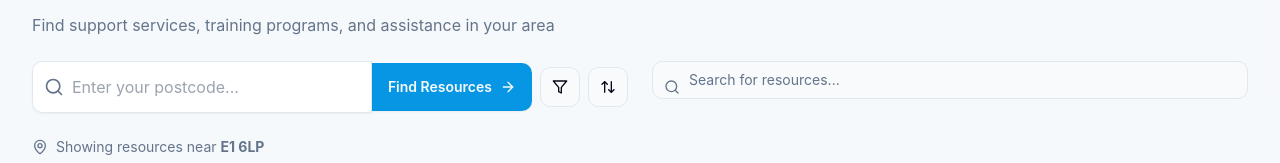
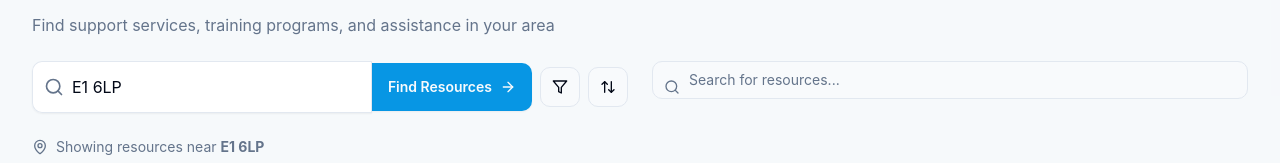
Before and after one commit to percival313/local-lift-network, a React (Vite) app: page /resources in a window 1280 px wide. Shown: the part 159-322 px from the top of the page. Built offline with nearby package versions, Linux system fonts and the light colour scheme.

Commit message:
Fix: Pass props to PostcodeSearch component
The PostcodeSearch component was not receiving the correct props, causing a type error. This commit fixes the issue by passing the necessary props to the component.

```diff
--- a/src/components/PostcodeSearch.tsx
+++ b/src/components/PostcodeSearch.tsx
@@ -1,10 +1,14 @@
-
 import React, { useState } from 'react';
 import { Search, ArrowRight } from 'lucide-react';
 import { useNavigate } from 'react-router-dom';
 
-const PostcodeSearch = () => {
-  const [postcode, setPostcode] = useState('');
+interface PostcodeSearchProps {
+  onSubmit?: (postcode: string) => void;
+  initialValue?: string;
+}
+
+const PostcodeSearch = ({ onSubmit, initialValue = '' }: PostcodeSearchProps) => {
+  const [postcode, setPostcode] = useState(initialValue);
   const [isLoading, setIsLoading] = useState(false);
   const [error, setError] = useState('');
   const navigate = useNavigate();
@@ -27,12 +31,17 @@ const PostcodeSearch = () => {
     setError('');
     setIsLoading(true);
 
-    // This would normally check the postcode validity against an API
-    // For demo purposes, we'll just simulate a delay and redirect
-    setTimeout(() => {
+    // If onSubmit prop is provided, use it
+    if (onSubmit) {
+      onSubmit(postcode);
       setIsLoading(false);
-      navigate(`/resources?postcode=${encodeURIComponent(postcode)}`);
-    }, 800);
+    } else {
+      // Otherwise use the default navigation behavior
+      setTimeout(() => {
+        setIsLoading(false);
+        navigate(`/resources?postcode=${encodeURIComponent(postcode)}`);
+      }, 800);
+    }
   };
 
   return (
```
